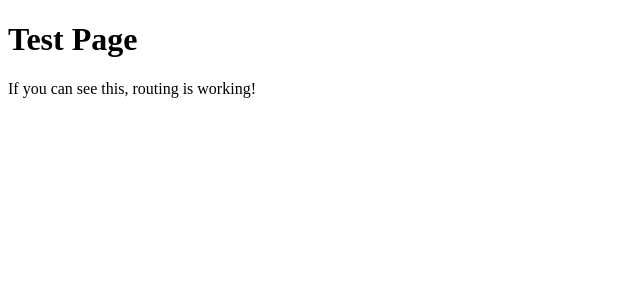
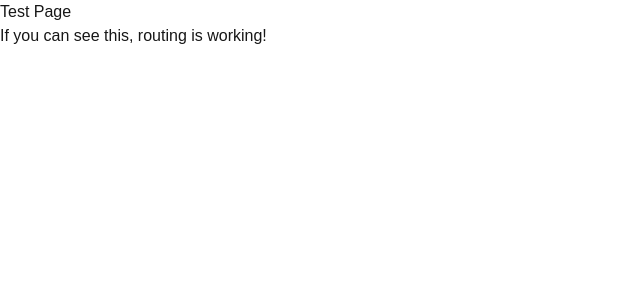
Before and after one commit to GDAmitha/kdramafix2, a Next.js app: page /test in a window 1280 px wide. Shown: the top 300 px of the page, without its empty margins (0-640 px from the left). Built offline with nearby package versions, Linux system fonts and the light colour scheme.

Commit message:
okie layout updated again

```diff
--- a/src/app/layout.tsx
+++ b/src/app/layout.tsx
@@ -33,14 +33,50 @@
 //   );
 // }
 
+// export default function RootLayout({
+//   children,
+// }: {
+//   children: React.ReactNode
+// }) {
+//   return (
+//     <html lang="en">
+//       <body>{children}</body>
+//     </html>
+//   );
+// }
+
+
+import type { Metadata } from "next";
+import { Geist, Geist_Mono } from "next/font/google";
+import "./globals.css";
+
+const geistSans = Geist({
+  variable: "--font-geist-sans",
+  subsets: ["latin"],
+});
+
+const geistMono = Geist_Mono({
+  variable: "--font-geist-mono",
+  subsets: ["latin"],
+});
+
+export const metadata: Metadata = {
+  title: "KdramaFix",
+  description: "React to your favorite scenes in real-time with other fans",
+};
+
 export default function RootLayout({
   children,
-}: {
-  children: React.ReactNode
-}) {
+}: Readonly<{
+  children: React.ReactNode;
+}>) {
   return (
     <html lang="en">
-      <body>{children}</body>
+      <body
+        className={`${geistSans.variable} ${geistMono.variable} antialiased`}
+      >
+        {children}
+      </body>
     </html>
   );
 }
```
